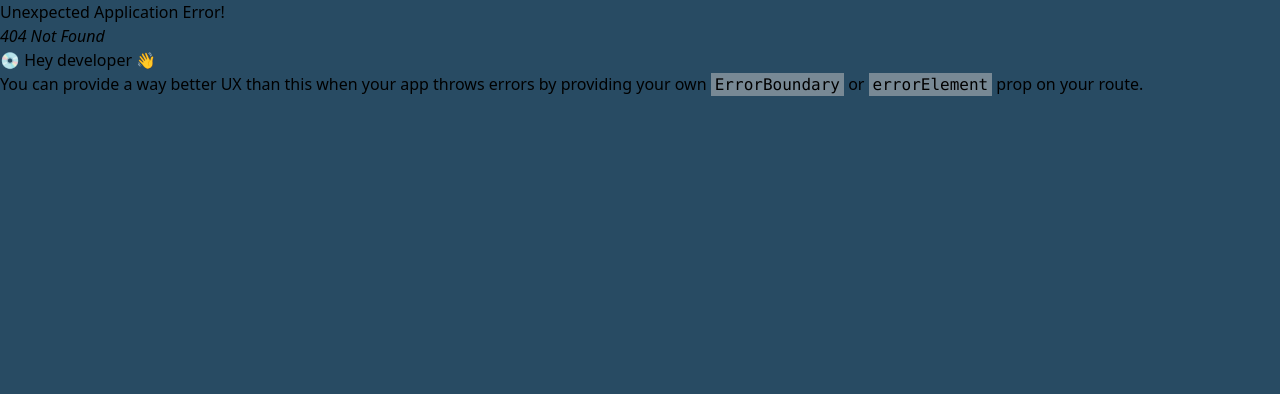
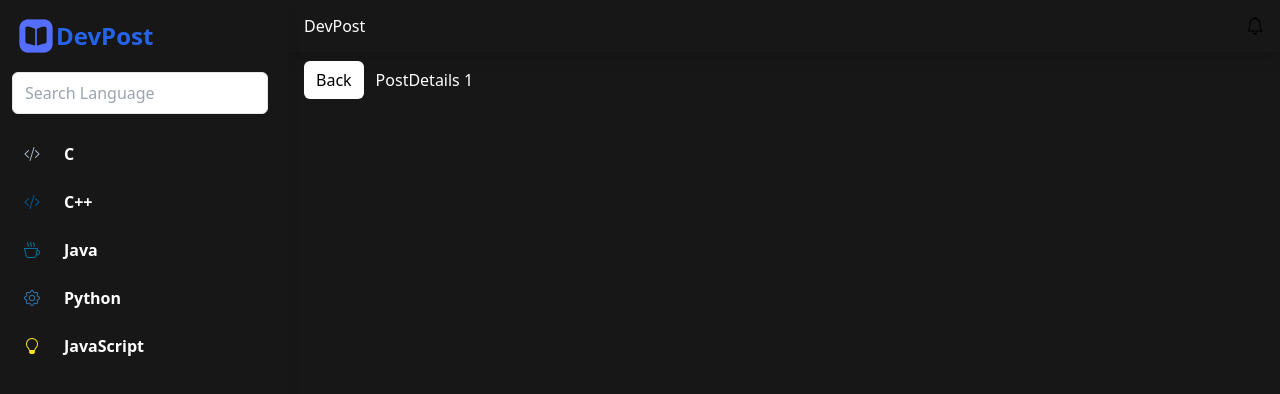
Before and after one commit to GideonJulian/DevPost, a React (Vite) app: page /1 in a window 1280 px wide. Before the commit this address had no page. Shown: the top 394 px of the page. Built offline with nearby package versions, Linux system fonts and the light colour scheme.

Commit message:
theme  changed

```diff
--- a/index.html
+++ b/index.html
@@ -10,7 +10,7 @@
     />
     <title>DevPost</title>
   </head>
-  <body>
+  <body class="bg-dark-700 dark">
     <div id="root"></div>
     <script type="module" src="/src/main.jsx"></script>
   </body>
--- /dev/null
+++ b/src/Layout/HomeLayout.jsx
@@ -0,0 +1,62 @@
+import React from "react";
+import { Outlet } from "react-router-dom";
+import { useState, useEffect } from "react";
+import { useNavigate } from "react-router-dom";
+import { FaBars, FaSearch } from "react-icons/fa";
+import Sidebar from "../components/HomeComponents/Sidebar";
+const HomeLayout = () => {
+  const [sidebarOpen, setSidebarOpen] = useState(true);
+
+  const toggleSidebar = () => {
+    setSidebarOpen((prev) => !prev);
+  };
+  const closeSidebar = () => {
+    setSidebarOpen(!sidebarOpen);
+  };
+  useEffect(() => {
+    const mediaQuery = window.matchMedia("(max-width: 768px)");
+
+    const handleResize = () => {
+      if (mediaQuery.matches) {
+        setSidebarOpen(false);
+      } else {
+        setSidebarOpen(true);
+      }
+    };
+
+    mediaQuery.addEventListener("change", handleResize);
+
+    handleResize();
+
+    return () => mediaQuery.removeEventListener("change", handleResize);
+  }, []);
+
+  return (
+    <div className="flex h-screen">
+      <Sidebar
+        toggleSidebar={toggleSidebar}
+        isOpen={sidebarOpen}
+        onClick={closeSidebar}
+      />
+      <div className="main-content flex-1 overflow-auto  transition-all duration-300">
+      <header className="bg-side-bg shadow-lg p-4 py-2 md:py-3 flex justify-between items-center w-full">
+          <div className="flex items-center gap-2">
+            <button
+              className="text-2xl text-white block md:hidden"
+              onClick={toggleSidebar}
+            >
+              <FaBars />
+            </button>
+            <h3 className="text-white">DevPost</h3>
+          </div>
+          <div>
+            <i className="bi bi-bell text-lg"></i>
+          </div>
+        </header>
+        <Outlet />
+      </div>
+    </div>
+  );
+};
+
+export default HomeLayout;
--- a/src/components/HomeComponents/PostCard.jsx
+++ b/src/components/HomeComponents/PostCard.jsx
@@ -34,12 +34,12 @@ const PostCard = ({ errorImg, title, userImg, userName, postTags, onClick }) =>
     }
   };
   return (
-    <div className="post-card cursor-pointer border rounded-md bg-white " >
+    <div className="post-card cursor-pointer shadow-lg  border-postCard-b rounded-md bg-sidebar-bg transition-shadow hover:shadow-none" >
       <div className="py-2 px-1">
         <div className="flex items-center">
           <img src={userImg} alt="" className="w-10 cursor-pointer" />
           <div className="flex flex-col ml-1">
-            <p className="text-sm text-black font-semibold ml-1 cursor-pointer">
+            <p className="text-sm text-white font-semibold ml-1 cursor-pointer">
               {userName}
             </p>
             <p className="text-sm text-gray-400 font-semibold ml-1">
@@ -47,13 +47,13 @@ const PostCard = ({ errorImg, title, userImg, userName, postTags, onClick }) =>
             </p>
           </div>
         </div>
-        <h3 className="text-black p-1 font-bold text-lg " onClick={onClick}>{title}</h3>
+        <h3 className="text-white p-1 font-bold text-lg " onClick={onClick}>{title}</h3>
       </div>
       <div className="tags-row flex gap-2 mb-2 ml-2 ">
         {postTags.map((tag, index) => (
           <span
             key={index}
-            className="text-white-blue px-2 py-1 rounded-md border border-icon-col text-xs font-normal whitespace-nowrap"
+            className="text-white px-2 py-1 rounded-md border border-icon-col text-xs font-normal whitespace-nowrap"
           >
             #{tag}
           </span>
@@ -64,9 +64,9 @@ const PostCard = ({ errorImg, title, userImg, userName, postTags, onClick }) =>
       </div>
       <div className="flex items-center  justify-between  p-2   ">
         <div className="flex items-center gap-4 ">
-          <span className="text-white-blue font-bold text-lg flex items-center cursor-pointer px-3 py-2 bg-background rounded-xl gap-2">
-            <div className="flex items-center gap-1">
-              <span className="text-lg text-white" onClick={handleLike}>
+          <span className="text-white-blue font-bold bg-blue-500  text-lg flex items-center cursor-pointer px-3 py-2 border-postCard-b rounded-xl gap-2">
+            <div className="flex items-center gap-1 ">
+              <span className="text-lg text-white " onClick={handleLike}>
                 <VscThumbsup />
               </span>
               <span className="text-white">{likes}</span>
@@ -79,15 +79,15 @@ const PostCard = ({ errorImg, title, userImg, userName, postTags, onClick }) =>
               <span className="text-white">{disLikes}</span>
             </div>
           </span>
-          <span className="text-white  bg-background font-bold text-lg flex items-center cursor-pointer px-3 py-2 bg-icon-col rounded-xl gap-2">
+          <span className="text-white  bg-blue-500 font-bold text-lg flex items-center cursor-pointer px-3 py-2 bg-icon-col rounded-xl gap-2">
             <BsChatSquareText />
             <span className="w-px h-4 bg-white"></span>
             <span className="text-white">2</span>
           </span>
-          <span className="text-white bg-background font-bold text-lg flex items-center cursor-pointer px-3 py-2 bg-icon-col rounded-lg gap-2">
+          <span className="text-white bg-blue-500 font-bold text-lg flex items-center cursor-pointer px-3 py-2 bg-icon-col rounded-lg gap-2">
             <LuBookmark />
           </span>
-          <span className="text-white bg-background font-bold text-lg flex items-center cursor-pointer px-3 py-2 bg-icon-col rounded-lg gap-2">
+          <span className="text-white bg-blue-500 font-bold text-lg flex items-center cursor-pointer px-3 py-2 bg-icon-col rounded-lg gap-2">
             <PiLink />
           </span>
         </div>
--- a/src/components/HomeComponents/Sidebar.jsx
+++ b/src/components/HomeComponents/Sidebar.jsx
@@ -14,7 +14,7 @@ const Sidebar = ({ isOpen, onClick }) => {
 
   return (
     <div
-      className={`bg-white text-black transition-all duration-300 shadow-lg h-screen absolute md:relative  ${
+      className={`bg-side-bg text-black transition-all duration-300 shadow-lg h-screen absolute md:relative  ${
         isOpen ? "w-72" : "w-0"
       }`}
     >
@@ -44,13 +44,13 @@ const Sidebar = ({ isOpen, onClick }) => {
                 <div
                   key={data.id}
                   onClick={() => handleLanguageClick(language)}
-                  className="p-3 flex items-center gap-6 hover:bg-hover rounded-md cursor-pointer"
+                  className="p-3 flex items-center gap-6 hover:bg-dark rounded-md cursor-pointer"
                 >
                   {" "}
                   <span className="" style={{ color: data.color }}>
                     <i className={`bi ${data.icon}`} />
                   </span>
-                  <span>{data.name}</span>
+                  <span className="text-white font-semibold">{data.name}</span>
                 </div>
               ))}
             </ul>
--- a/src/index.css
+++ b/src/index.css
@@ -7,9 +7,10 @@
   padding: 0;
 }
 body {
-  background-color: #284b63;
+  background-color: rgb(23 23 23 / 1 ) !important;
   /* color: #d7d7e5; */
 }
 html {
   overflow-x: hidden;
+
 }
--- a/src/pages/Home.jsx
+++ b/src/pages/Home.jsx
@@ -1,5 +1,5 @@
 import React from "react";
-import Sidebar from "../components/HomeComponents/Sidebar";
+
 import { useState, useEffect } from "react";
 import { FaBars, FaSearch } from "react-icons/fa";
 import PostCard from "../components/HomeComponents/PostCard";
@@ -7,32 +7,16 @@ import PostData from "../utils/PostData";
 import { Outlet } from "react-router-dom";
 import { useNavigate } from "react-router-dom";
 const Home = () => {
-  const [sidebarOpen, setSidebarOpen] = useState(true);
   const [searchQuery, setSearchQuery] = useState("");
   const navigate = useNavigate();
-  const toggleSidebar = () => {
-    setSidebarOpen((prev) => !prev);
+  const handleNavigate = (id) => {
+    console.log("Navigating to post with ID:", id);
+    if (id) {
+      navigate(`/${id}`);
+    } else {
+      console.error("Invalid post ID");
+    }
   };
-  const closeSidebar = () => {
-    setSidebarOpen(!sidebarOpen);
-  };
-  useEffect(() => {
-    const mediaQuery = window.matchMedia("(max-width: 768px)");
-
-    const handleResize = () => {
-      if (mediaQuery.matches) {
-        setSidebarOpen(false);
-      } else {
-        setSidebarOpen(true);
-      }
-    };
-
-    mediaQuery.addEventListener("change", handleResize);
-
-    handleResize();
-
-    return () => mediaQuery.removeEventListener("change", handleResize);
-  }, []);
   const matchesSearchQuery = (post) => {
     return (
       post.erroTitle.toLowerCase().includes(searchQuery.toLowerCase()) ||
@@ -41,39 +25,12 @@ const Home = () => {
       )
     );
   };
-  const handleNavigate = (id) => {
-    console.log("Navigating to post with ID:", id);
-    if (id) {
-      navigate(`/post/${id}`);
-    } else {
-      console.error("Invalid post ID");
-    }
-  };
+
   const filteredPosts = PostData.filter((post) => matchesSearchQuery(post));
   return (
     <div className="flex h-screen">
+      <div></div>
       <div>
-        <Sidebar
-          toggleSidebar={toggleSidebar}
-          isOpen={sidebarOpen}
-          onClick={closeSidebar}
-        />
-      </div>
-      <div className="main-content flex-1 overflow-auto  transition-all duration-300">
-        <header className="bg-white shadow-lg p-4 py-2 md:py-3 flex justify-between items-center w-full">
-          <div className="flex items-center gap-2">
-            <button
-              className="text-2xl block md:hidden"
-              onClick={toggleSidebar}
-            >
-              <FaBars />
-            </button>
-            <h3>DevPost</h3>
-          </div>
-          <div>
-            <i className="bi bi-bell text-lg"></i>
-          </div>
-        </header>
         <div className="flex items-center w-full max-w-md mx-auto p-3">
           <input
             type="text"
@@ -100,9 +57,6 @@ const Home = () => {
           ))}
         </div>
       </div>
-      <div>
-         <Outlet />
-       </div>
     </div>
   );
 };
--- a/src/pages/PostDetails.jsx
+++ b/src/pages/PostDetails.jsx
@@ -1,10 +1,15 @@
-import React from 'react'
-import { useParams } from 'react-router-dom'
+import React from "react";
+import { Link, useParams } from "react-router-dom";
 const PostDetails = () => {
-  const {id} = useParams()
+  const { id } = useParams();
   return (
-    <div className='text-white'>PostDetails {id}</div>
-  )
-}
+    <div className="text-white p-4">
+      <Link className="bg-white px-3 py-2 text-black rounded-md mr-3" to={'/'}>
+        Back
+      </Link>
+      PostDetails {id}
+    </div>
+  );
+};
 
-export default PostDetails
+export default PostDetails;
--- a/tailwind.config.js
+++ b/tailwind.config.js
@@ -8,8 +8,10 @@ export default {
     extend: {
       colors: {
         'background': '#284b63',
-        'sidebar-bg': '#ffffff',
-        'logo-color': '#3c6e71'
+        'sidebar-bg': '#212121',
+        'logo-color': '#3c6e71',
+        'postCard-b': '#212121cc',
+        'dark': '#212121'
       }
     },
   },
```
Also changed, not shown: src/App.jsx (+5 -4 lines).
